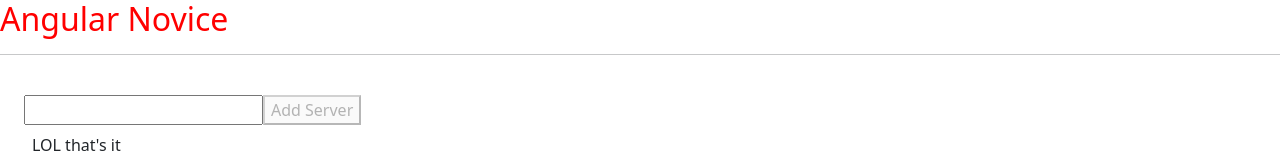
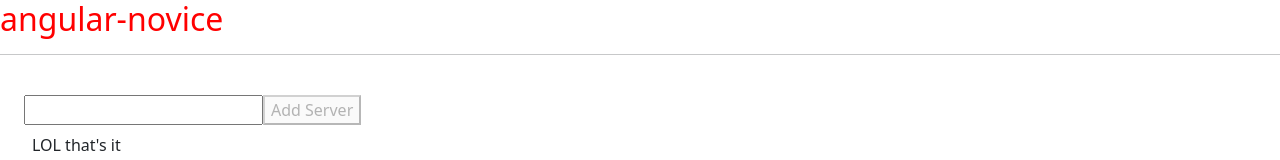
Before and after one commit to physicsSorcererKing/angular-novice, an Angular app: page / in a window 1280 px wide. Shown: the top 160 px of the page. Built offline with nearby package versions, Linux system fonts and the light colour scheme.

Commit message:
test: fix test config for node types

```diff
--- a/src/app/app.component.html
+++ b/src/app/app.component.html
@@ -1,3 +1,3 @@
-<h2>{{ name }}</h2>
+<h2>{{ title }}</h2>
 <hr />
 <app-servers></app-servers>
--- a/src/app/app.component.ts
+++ b/src/app/app.component.ts
@@ -6,5 +6,5 @@ import { Component } from '@angular/core';
   styleUrl: './app.component.scss',
 })
 export class AppComponent {
-  name = 'Angular Novice';
+  title = 'angular-novice';
 }
```
Also changed, not shown: 2 other files (tests, documents, lock files or other folders).
